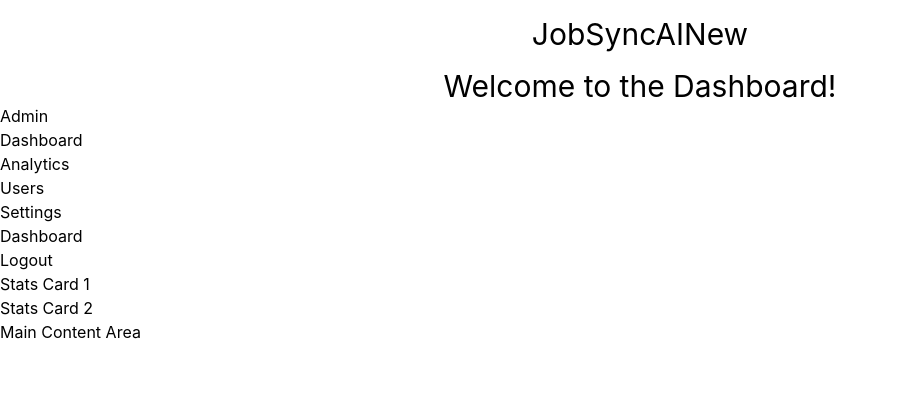
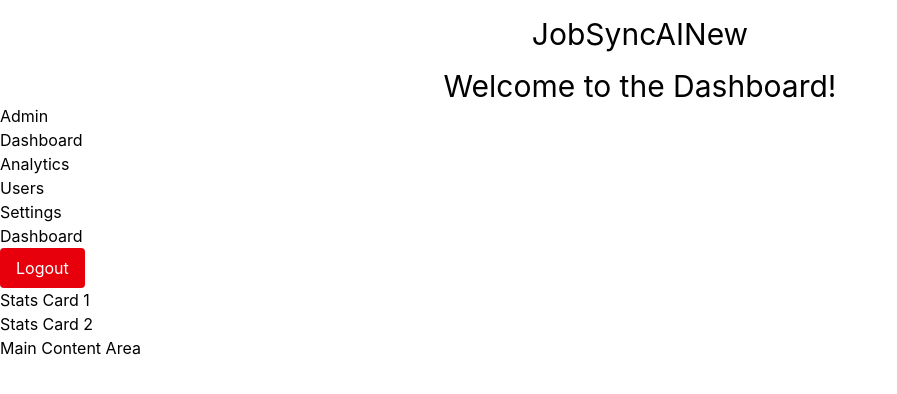
Before and after one commit to elukner/JobSyncAI, a React (Vite) app in the folder JobSyncAI/: page /dashboard in a window 1280 px wide. Shown: the top 394 px of the page, without its empty margins (0-897 px from the left). Built offline with nearby package versions, Linux system fonts and the light colour scheme; no server answers.

Commit message:
feat: enhance Dashboard component with sign-out functionality and navigation

```diff
--- a/JobSyncAI/src/pages/Dashboard.tsx
+++ b/JobSyncAI/src/pages/Dashboard.tsx
@@ -1,9 +1,22 @@
 import React, { useState } from 'react';
+import { UserAuth } from '../contexts/AuthContext';
+import {useNavigate} from 'react-router-dom'
+
 
 const Dashboard: React.FC = () => {
-  const [activeItem, setActiveItem] = useState('Dashboard');
-
-  const menuItems = ['Dashboard', 'Analytics', 'Users', 'Settings'];
+  const [activeItem, setActiveItem] = useState('Dashboard')
+  const {signOut } = UserAuth()
+  const menuItems = ['Dashboard', 'Analytics', 'Users', 'Settings']
+  const maps = useNavigate()
+/**
+ * TODO
+ * @param e
+ */
+  const handleSignOut = async (e: React.FormEvent) => {
+    console.log("signOut:")
+      await signOut()
+      maps('/authForm')
+  }
 
   return (
     <div className="dashboard-container">
@@ -28,7 +41,11 @@ const Dashboard: React.FC = () => {
       <div className="main-content">
         <header className="header">
           <h1>{activeItem}</h1>
-          <button>Logout</button>
+          <button
+          onClick={handleSignOut}
+            className="bg-red-600 text-white px-4 py-2 rounded hover:bg-red-700"
+          >
+          Logout</button>
         </header>
 
         <main className="content-area">
```
